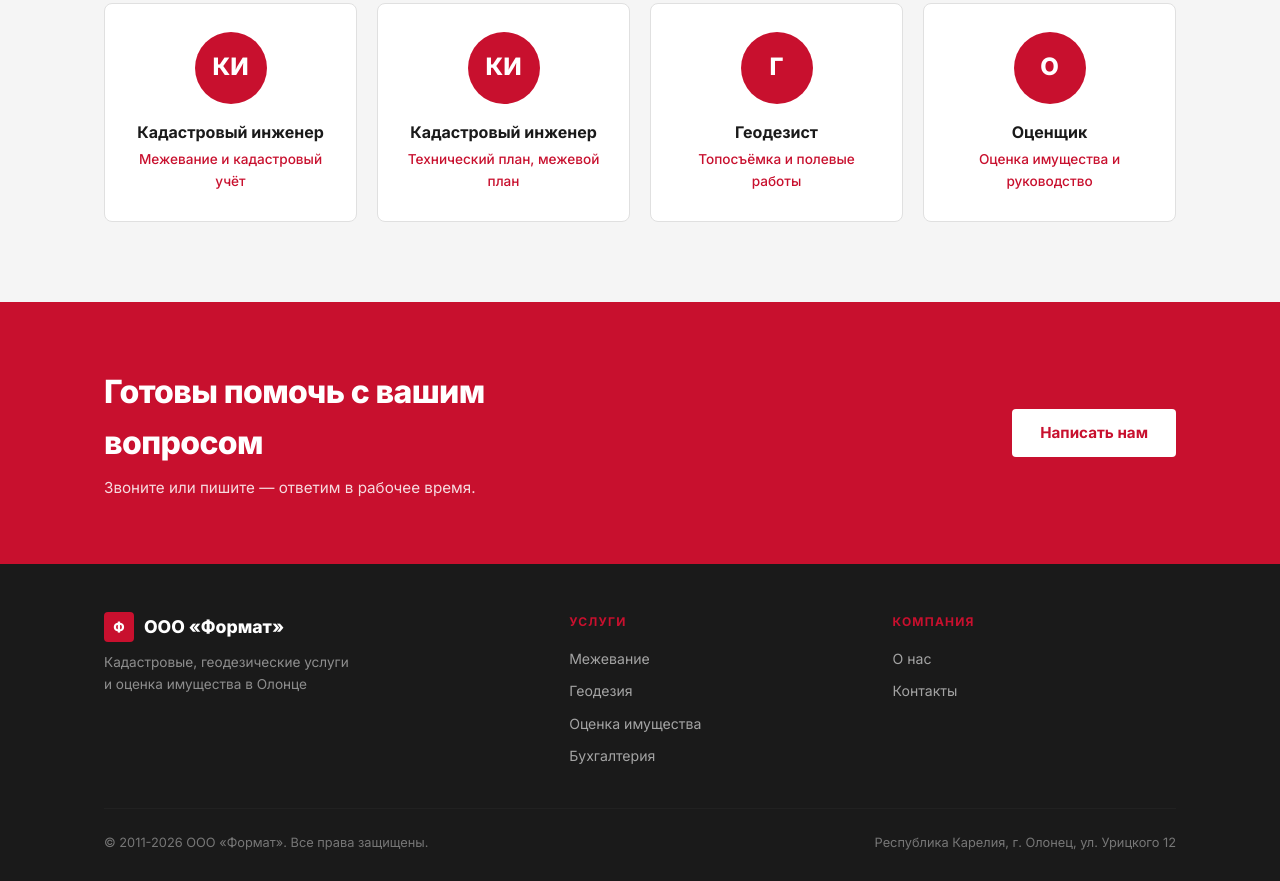
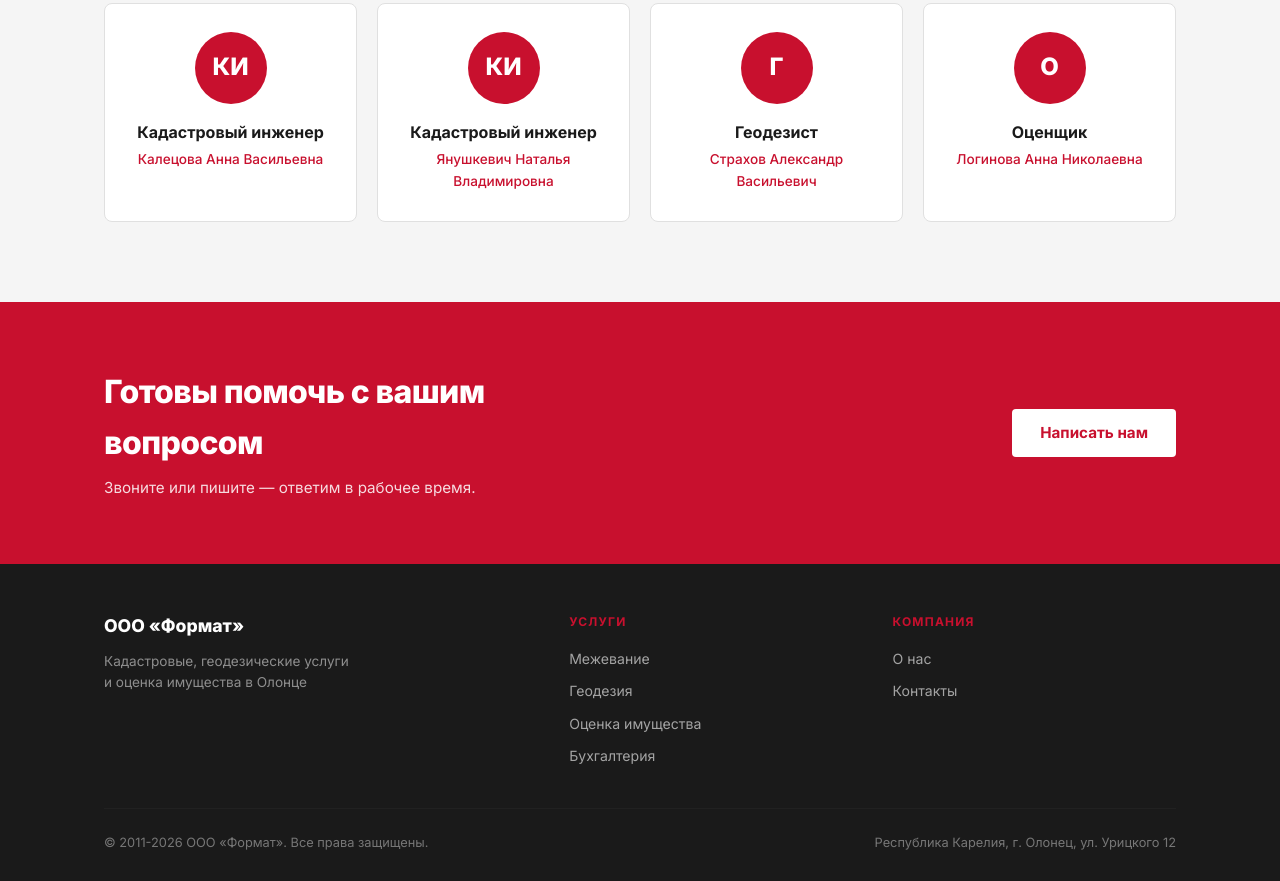
Before and after one commit to M4hfd/format-site, a plain HTML site: page about.html in a window 1280 px wide. Shown: the part 1092-1973 px from the top of the page. Drawn offline with Linux system fonts and the light colour scheme.

Commit message:
Add files via upload

```diff
--- a/about.html
+++ b/about.html
@@ -83,22 +83,22 @@
       <div class="team-card">
         <div class="team-card__avatar">КИ</div>
         <div class="team-card__name">Кадастровый инженер</div>
-        <div class="team-card__role">Межевание и кадастровый учёт</div>
+        <div class="team-card__role">Калецова Анна Васильевна</div>
       </div>
       <div class="team-card">
         <div class="team-card__avatar">КИ</div>
         <div class="team-card__name">Кадастровый инженер</div>
-        <div class="team-card__role">Технический план, межевой план</div>
+        <div class="team-card__role">Янушкевич Наталья Владимировна</div>
       </div>
       <div class="team-card">
         <div class="team-card__avatar">Г</div>
         <div class="team-card__name">Геодезист</div>
-        <div class="team-card__role">Топосъёмка и полевые работы</div>
+        <div class="team-card__role"> Страхов Александр Васильевич</div>
       </div>
       <div class="team-card">
         <div class="team-card__avatar">О</div>
         <div class="team-card__name">Оценщик</div>
-        <div class="team-card__role">Оценка имущества и руководство</div>
+        <div class="team-card__role">Логинова Анна Николаевна</div>
       </div>
     </div>
   </div>
@@ -120,7 +120,7 @@
   <div class="container">
     <div class="footer__inner">
       <div>
-        <div class="footer__logo"><span class="footer__logo-mark">Ф</span> ООО «Формат»</div>
+        <div class="footer__logo"> ООО «Формат»</div>
         <div class="footer__tagline">Кадастровые, геодезические услуги<br>и оценка имущества в Олонце</div>
       </div>
       <div>
```
Also changed, not shown: contacts.html (+1 -1 lines), index.html (+1 -1 lines), services.html (+1 -1 lines).
